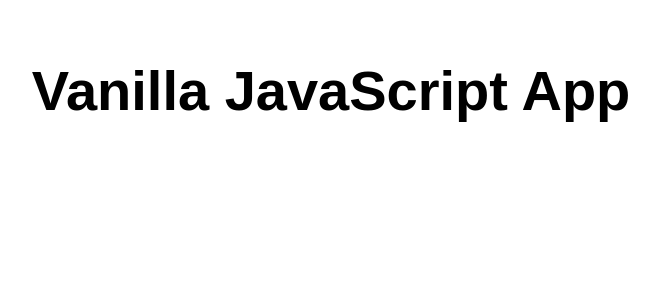
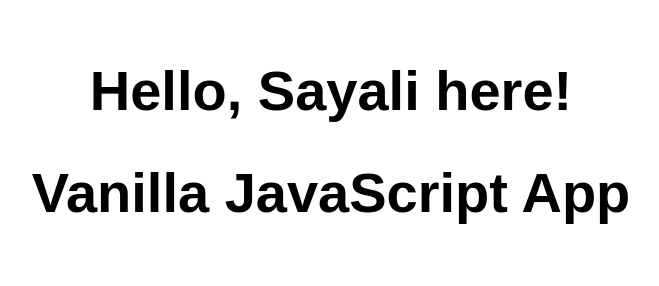
Before and after one commit to Sayali6104/my-first-static-web-app, a website: page src/index.html in a window 1280 px wide. Shown: the whole page, without its empty margins (309-968 px from the left). Drawn offline with Linux system fonts and the light colour scheme.

Commit message:
Update index.html

```diff
--- a/src/index.html
+++ b/src/index.html
@@ -10,6 +10,7 @@
 
 <body>
   <main>
+    <h1> Hello, Sayali here! </h1>
     <h1>Vanilla JavaScript App</h1>
   </main>
 </body>
```
